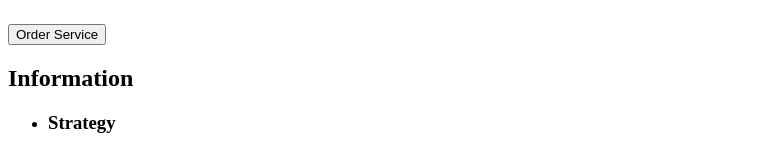
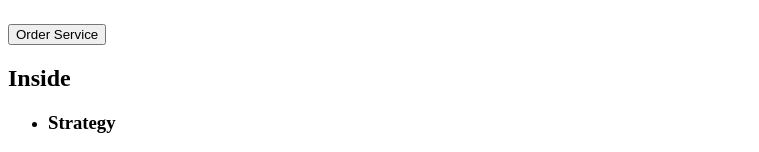
Before and after one commit to AlexGrabovskiyUA/goit-markup-hw-01, a plain HTML site: page index.html in a window 1280 px wide. Shown: the part 191-343 px from the top of the page, without its empty margins (0-759 px from the left). Drawn offline with Linux system fonts and the light colour scheme.

Commit message:
Update index.html

```diff
--- a/index.html
+++ b/index.html
@@ -30,7 +30,7 @@
             <button type="button">Order Service</button>
         </section>
         <section>
-            <h2>Information</h2>
+            <h2>Inside</h2>
             <ul>
                 <li>
                     <h3>Strategy</h3>
```
